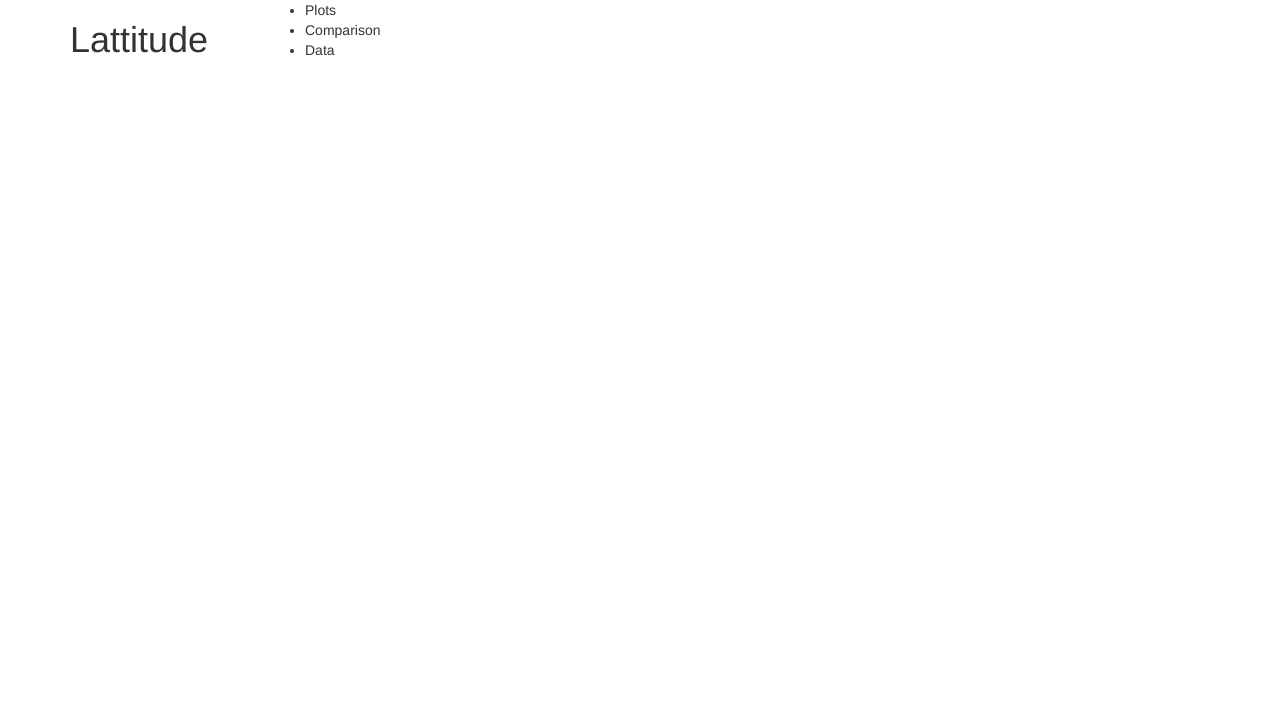
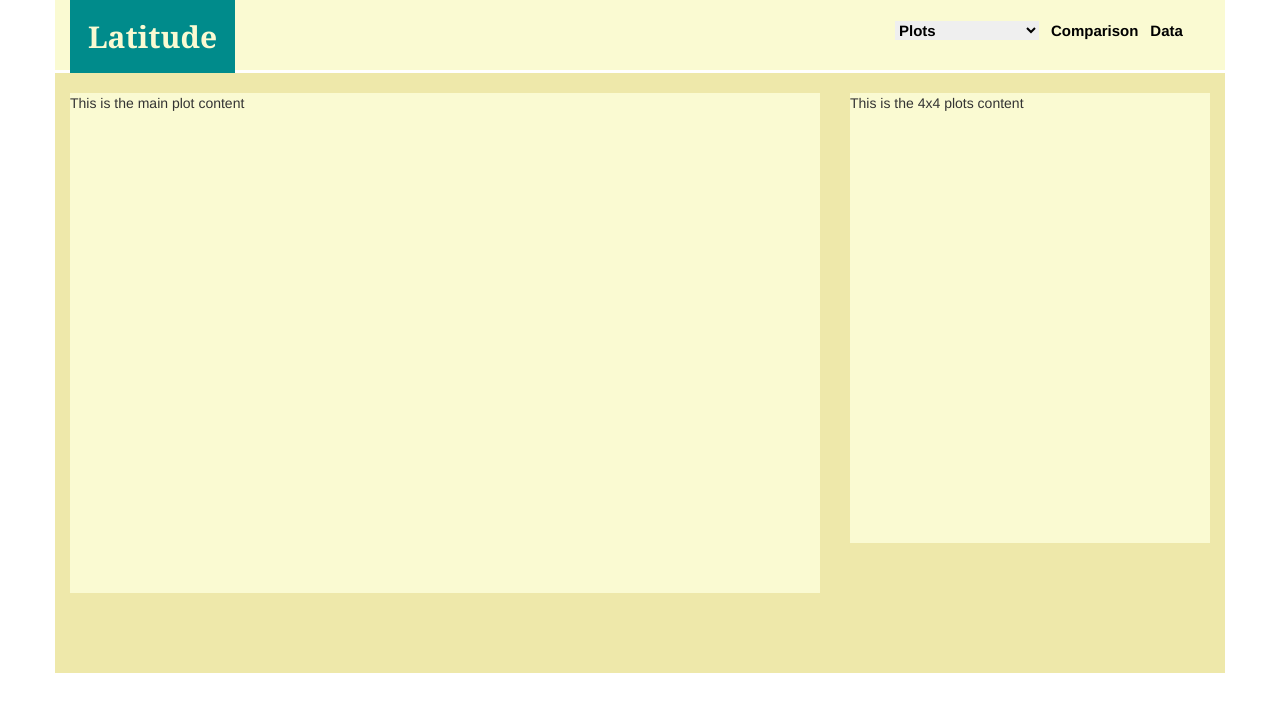
Before and after one commit to daddyjab/PythonAssignments, a plain HTML site: page Latitude/index.html in a window 1280 px wide. Drawn offline with nearby package versions, Linux system fonts and the light colour scheme.

Commit message:
Navigation bar and content placeholders done.

```diff
--- a/Latitude/index.html
+++ b/Latitude/index.html
@@ -14,20 +14,55 @@
 <body>
 
   <div class="container">
+    <!-- Was: "row align-items-center" -->
+    <div class="row align-items-center">
+
+      <div class="page_heading">
+
+        <div class="col-md-2">
+          <div class="header">
+            <h1>Latitude</h1>
+          </div>
+        </div>
+
+        <div class="col-md-4 col-md-offset-6">
+          <div class="navbar">
+            <ul>
+              <li>
+                  <select id="fig_select" onchange="location = this.value;">
+                    <option value="" selected disabled hidden>Plots</option>
+                    <option value="index.html">Max Temperature</option>
+                    <option value="index.html">Humidity</option>
+                    <option value="index.html">Cloudiness</option>
+                    <option value="index.html">Wind Speed</option>
+                  </select>
+              </li>
+              <li>Comparison</li>
+              <li>Data</li>
+            </ul>
+          </div>
+        </div>
+
+      </div>
+    </div>
+
     <div class="row">
-        <div class="offset-md-1 col-md-2">
-            <h1>Lattitude</h1>
+      <div class="overall_content">
+        <div class="col-md-8">
+          <div class="featured_content">
+            This is the main plot content
+          </div>
         </div>
-        <div class="offset-md-6 col-md-3">
-          <ul>
-            <li>Plots</li>
-            <li>Comparison</li>
-            <li>Data</li>
-          </ul>
+
+        <div class="col-md-4">
+          <div class="selection_content">
+            This is the 4x4 plots content
+          </div>
         </div>
+      </div>
     </div>
+
   </div>
-
 </body>
 
 </html>
--- /dev/null
+++ b/Latitude/ofc_review_styles.css
@@ -0,0 +1,57 @@
+/* Giving the body the specified background color, adding font sizes for the h1 and h3 elements we'll be using */
+body {
+  background: #f1f1f1;
+}
+
+h1 {
+  font-size: 80px;
+}
+
+h3 {
+  font-size: 30px;
+}
+
+/* Giving our navbar some padding and a background color */
+.navbar {
+  padding: 10px;
+  background: #5191fd;
+}
+
+/* Making our navbar li's inline-block elements this makes it so we can have multiple on the same line. Floats could have been used too */
+.navbar li {
+  display: inline-block;
+  padding: 20px;
+  margin-right: 10px;
+  margin-left: 10px;
+  cursor: pointer;
+  background: #fff;
+  border-radius: 3px;
+}
+
+/* Getting rid of the default link styles here */
+.navbar li a {
+  color: #000;
+  text-decoration: none;
+}
+
+/* Styling the header, giving it a height, a background color, and some top padding */
+.header {
+  height: 200px;
+  padding-top: 20px;
+  background: #cdcdcd;
+}
+
+/* Centering our h1 tag inside our header, giving it a little padding, removing its margin */
+.header h1 {
+  padding: 60px;
+  margin: 0;
+  color: #000;
+  text-align: center;
+}
+
+/* Giving the .post element margin on 3 sides */
+.post {
+  margin-top: 50px;
+  margin-right: 100px;
+  margin-left: 100px;
+}
--- /dev/null
+++ b/Latitude/reset.css
@@ -0,0 +1,142 @@
+/* http://meyerweb.com/eric/tools/css/reset/
+   v2.0 | 20110126
+   License: none (public domain)
+*/
+
+html,
+body,
+div,
+span,
+applet,
+object,
+iframe,
+h1,
+h2,
+h3,
+h4,
+h5,
+h6,
+p,
+blockquote,
+pre,
+a,
+abbr,
+acronym,
+address,
+big,
+cite,
+code,
+del,
+dfn,
+em,
+img,
+ins,
+kbd,
+q,
+s,
+samp,
+small,
+strike,
+strong,
+sub,
+sup,
+tt,
+var,
+b,
+u,
+i,
+center,
+dl,
+dt,
+dd,
+ol,
+ul,
+li,
+fieldset,
+form,
+label,
+legend,
+table,
+caption,
+tbody,
+tfoot,
+thead,
+tr,
+th,
+td,
+article,
+aside,
+canvas,
+details,
+embed,
+figure,
+figcaption,
+footer,
+header,
+hgroup,
+menu,
+nav,
+output,
+ruby,
+section,
+summary,
+time,
+mark,
+audio,
+video {
+
+  /* Positioning */
+  margin: 0;
+  vertical-align: baseline;
+
+  /* Box-model */
+  padding: 0;
+
+  /* Typography */
+  font-size: 100%;
+  font: inherit;
+
+  /* Visual */
+  border: 0;
+
+}
+
+/* HTML5 display-role reset for older browsers */
+article,
+aside,
+details,
+figcaption,
+figure,
+footer,
+header,
+hgroup,
+menu,
+nav,
+section { display: block; }
+
+body { line-height: 1; }
+
+ol,
+ul { list-style: none; }
+
+blockquote,
+q { quotes: none; }
+
+blockquote:before,
+blockquote:after,
+q:before,
+q:after {
+
+  /* Misc */
+  content: '';
+  content: none;
+
+}
+
+table {
+
+  /* Visual */
+  border-collapse: collapse;
+  border-spacing: 0;
+
+}
--- /dev/null
+++ b/Latitude/review_styles-jb.css
@@ -0,0 +1,31 @@
+/* Add your styles here */
+.navbar {
+    background-color:#5191fd;
+    height:35px;
+}
+
+.navbar li {
+    display:inline-block;
+    font-size:20px;
+    color: black;
+    background-color: white;
+    height:20px;
+    width:100px;
+    border:2px solid black;
+    padding:2px;
+    margin:2px;
+    border-radius:10px;
+    text-align:center;
+}
+.navbar li a {
+    text-decoration:none;
+    color: black;
+}
+
+.header h1 {
+    font-family: georgia, 'times new roman', times, serif
+    font-size:60px;
+    text-align:center;
+    padding-top:50px;
+    font-weight:bold;
+}
--- a/Latitude/style-jb.css
+++ b/Latitude/style-jb.css
@@ -1,10 +1,75 @@
-.box {
-  height: 400px;
-  padding: 20px;
-  color: #fff;
-  background: deepskyblue;
+/* Page Heading */
+.page_heading {
+  background-color:lightgoldenrodyellow;
+  height:70px;
+  margin:0px 0px 0px 0px;
+}
+/* Navigation Bar */
+.navbar {
+  height:70px;
+  margin:0px;
+  vertical-align: middle;
 }
 
-.margin-top-80 {
-  margin-top: 80px;
+/* Navigation Bar Command List items */
+.navbar li {
+  display:inline-block;
+  font-size:15px;
+  text-align:center;
+  vertical-align:middle;
+  color: black;
+  font-weight:600;
+  height:20px;
+  /* width:80px; */
+  padding:2px;
+  margin:17px 2px 2px 2px;
 }
+
+/* Turn off default underline and color on hyperlinks */
+.navbar li a {
+  text-decoration:none;
+  color: black;
+}
+
+/* Turn off default border around drop-down list */
+.navbar li select {
+  border:0px;
+}
+
+.navbar li select option {
+  text-align:right;
+}
+
+/* Header for the page */
+.header h1 {
+  font-family: Georgia, 'Times New Roman', Times, serif;
+  font-size:30px;
+  color:lightgoldenrodyellow;
+
+  background-color: darkcyan;
+  text-align: center;
+  font-weight: 600;
+  padding: 20px 0px 20px 0px;
+  margin: 0px;
+}
+
+/* Main content section */
+.overall_content {
+  background-color:palegoldenrod;
+  height:600px;
+  margin: 0px;
+}
+
+/* Featured content section */
+.featured_content {
+  background-color:lightgoldenrodyellow;
+  height:500px;
+  margin-top:20px;
+}
+
+/* Selection content section */
+.selection_content {
+  background-color:lightgoldenrodyellow;
+  height:450px;
+  margin-top:20px;
+}
```
Also changed, not shown: Latitude/review_index-jb.html (added, +83 -0 lines), Latitude/Resources/assets/images/Fig1_Lat_vs_Temp.png (renamed from Latitude/Resources/assets/images/Fig1.png), Latitude/Resources/assets/images/Fig2_Lat_vs_Humid.png (renamed from Latitude/Resources/assets/images/Fig2.png), Latitude/Resources/assets/images/Fig3_Lat_vs_Cloud.png (renamed from Latitude/Resources/assets/images/Fig3.png), Latitude/Resources/assets/images/Fig4_Lat_vs_Wind.png (renamed from Latitude/Resources/assets/images/Fig4.png).
